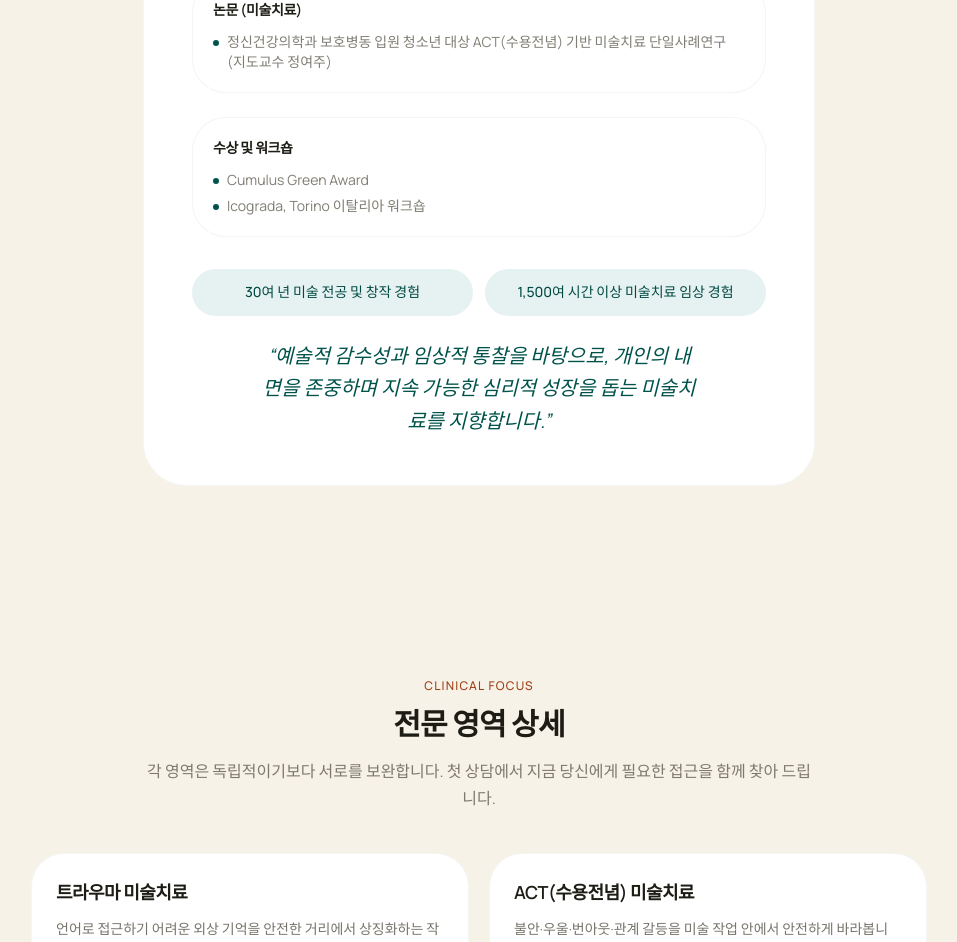
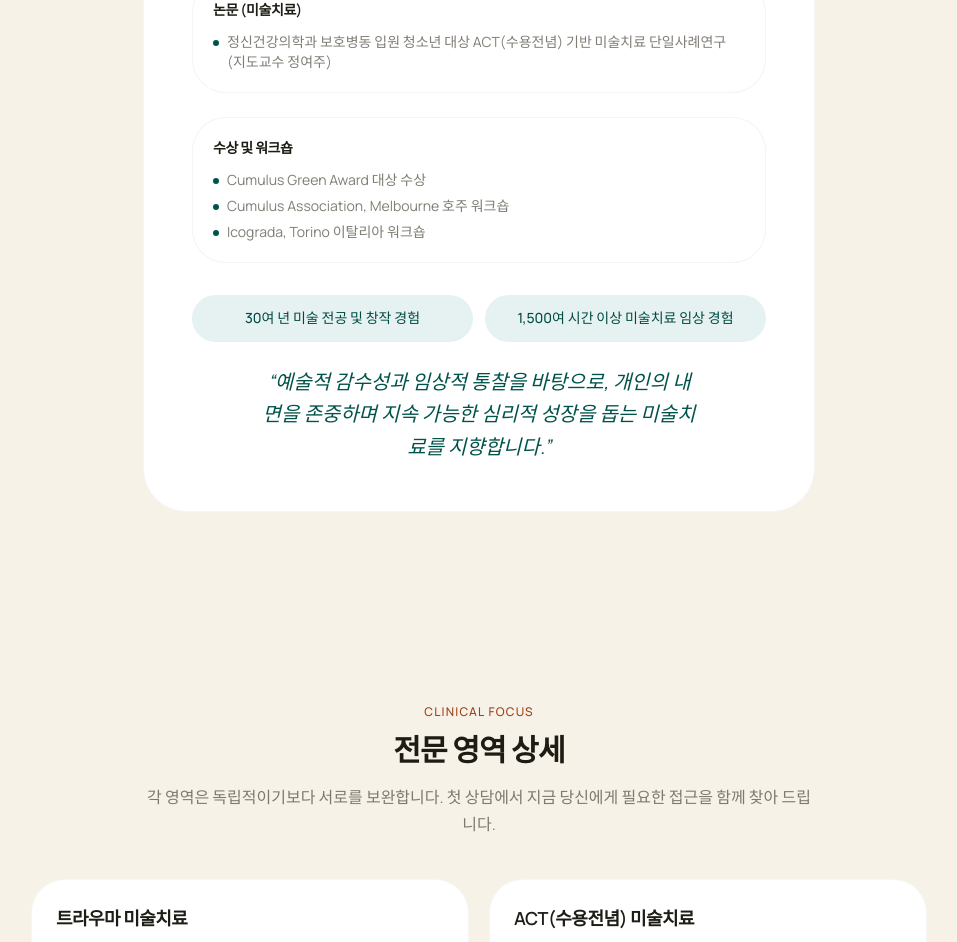
Before and after one commit to act-art-center/actartcenter.com, a Next.js app: page /team in a window 1280 px wide. Shown: the part 2087-3029 px from the top of the page, without its empty margins (161-1118 px from the left). Built offline with nearby package versions, Linux system fonts and the light colour scheme.

Commit message:
content: update Cumulus workshop entries

```diff
--- a/src/app/team/page.tsx
+++ b/src/app/team/page.tsx
@@ -301,7 +301,8 @@ export default function TeamPage() {
                 <h2 className="text-night font-semibold text-sm mb-3">수상 및 워크숍</h2>
                 <ul className="space-y-1.5 text-sm text-charcoal/70">
                   {[
-                    "Cumulus Green Award",
+                    "Cumulus Green Award 대상 수상",
+                    "Cumulus Association, Melbourne 호주 워크숍",
                     "Icograda, Torino 이탈리아 워크숍",
                   ].map((item) => (
                     <li key={item} className="flex items-start gap-2">
```
